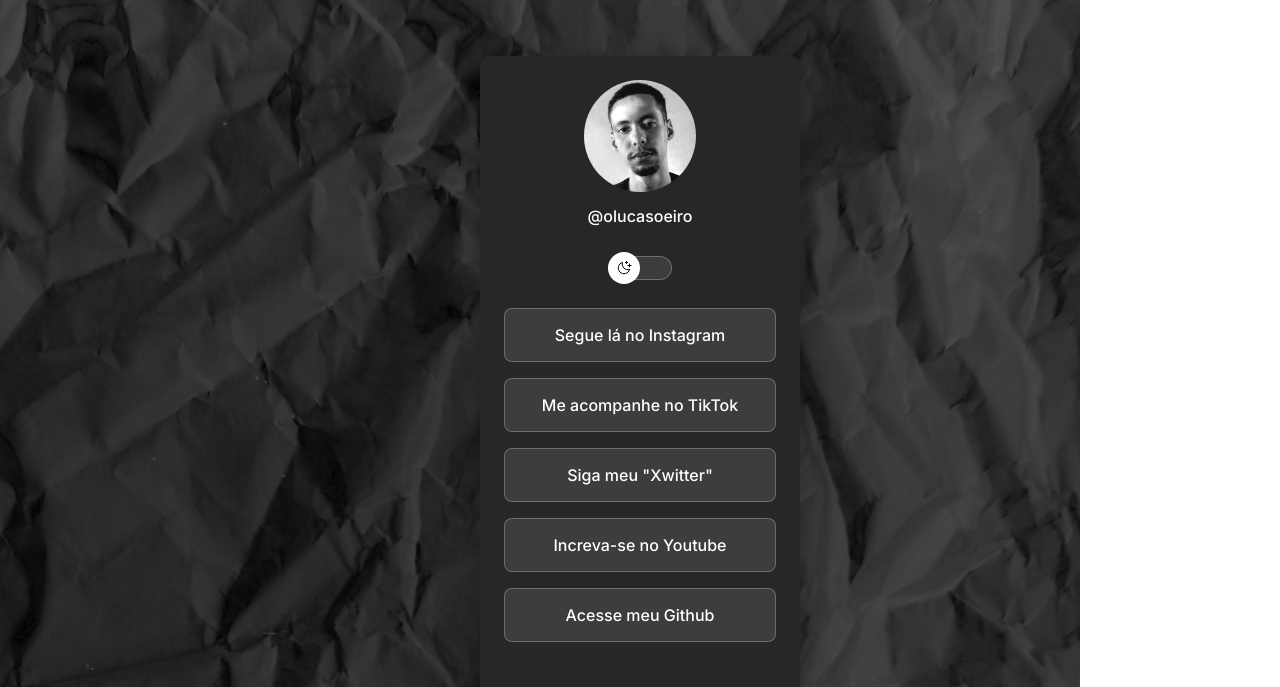
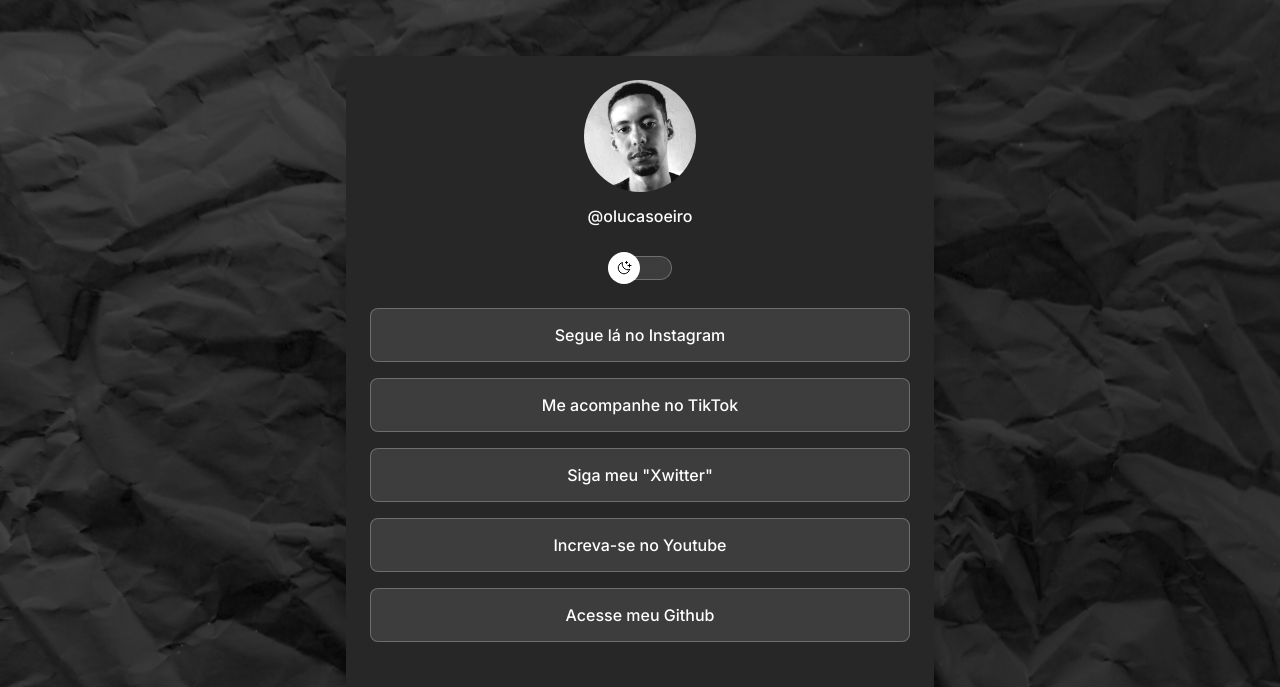
Before and after one commit to olucasoeiro/Porta-Links, a plain HTML site: page index.html in a window 1280 px wide. Shown: the top 687 px of the page. Drawn offline with nearby package versions, Linux system fonts and the light colour scheme.

Commit message:
change background based on media queries

```diff
--- a/style.css
+++ b/style.css
@@ -31,12 +31,13 @@
   }
 
   body {
-    background: var(--bg-url) no-repeat;
+    background: var(--bg-url) no-repeat top center/cover;
+    height: 100vh;
   }
 
   #container {
     width: 100%;
-    max-width: 320px;
+    max-width: 374px;
     margin: 56px auto 0px;
     padding: 0 24px;
     background-color: var(--bg-container);
@@ -166,3 +167,20 @@
     text-align: center;
     font-size: 14px;
   }
+
+  /* media queries */
+
+  @media (min-width: 700px) {
+    :root {
+      --bg-url: url(./assets/background-desktop-dark.png);
+    }
+
+    .light {
+      --bg-url: url(./assets/background-desktop-light.png);
+    }
+
+    #container {
+    width: 100%;
+    max-width: 588px;
+  }
+  }
```
